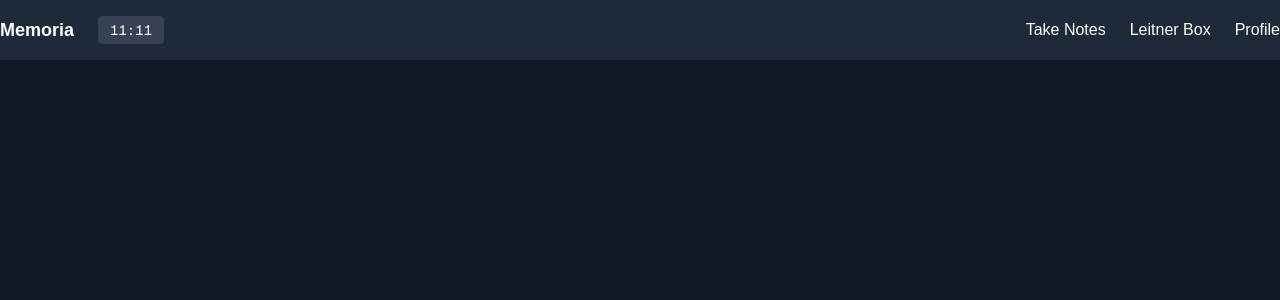
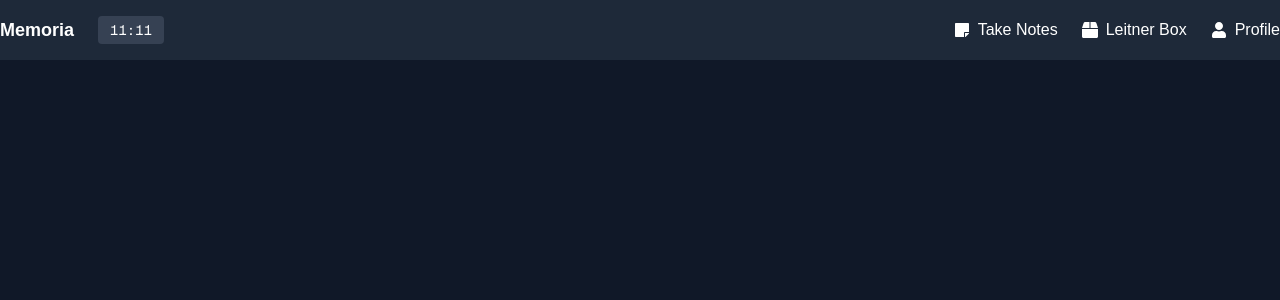
Before and after one commit to Nadir-Bsd/Memoria_Front, a Next.js app: page / in a window 1280 px wide. Shown: the top 300 px of the page. Built offline with nearby package versions, Linux system fonts and the light colour scheme.

Commit message:
Add react-icons dependency and update NavBar component with icons

```diff
--- a/package.json
+++ b/package.json
@@ -11,7 +11,8 @@
   "dependencies": {
     "next": "^15.2.4",
     "react": "^19.1.0",
-    "react-dom": "^19.1.0"
+    "react-dom": "^19.1.0",
+    "react-icons": "^5.5.0"
   },
   "devDependencies": {
     "@eslint/eslintrc": "^3",
--- a/src/app/components/navBar.tsx
+++ b/src/app/components/navBar.tsx
@@ -1,7 +1,5 @@
 import React from "react";
-
-// mettre des icones
-
+import { FaStickyNote, FaBox, FaUser } from "react-icons/fa";
 function NavBar() {
     return (
         <header className="bg-gray-800 text-white">
@@ -18,18 +16,18 @@ function NavBar() {
                 {/* Right Section: Functionalities */}
                 <ul className="flex space-x-6">
                     <li>
-                        <a href="/Notes" className="hover:text-gray-400">
-                            Take Notes
+                        <a href="/Notes" className="hover:text-gray-400 flex items-center space-x-2">
+                            <FaStickyNote /> <span>Take Notes</span>
                         </a>
                     </li>
                     <li>
-                        <a href="/LeitnerBox" className="hover:text-gray-400">
-                            Leitner Box
+                        <a href="/LeitnerBox" className="hover:text-gray-400 flex items-center space-x-2">
+                            <FaBox /> <span>Leitner Box</span>
                         </a>
                     </li>
                     <li>
-                        <a href="/Profile" className="hover:text-gray-400">
-                            Profile
+                        <a href="/Profile" className="hover:text-gray-400 flex items-center space-x-2">
+                            <FaUser /> <span>Profile</span>
                         </a>
                     </li>
                 </ul>
--- a/src/app/page.tsx
+++ b/src/app/page.tsx
@@ -6,7 +6,6 @@ export const HomePage = (): JSX.Element => {
 
   return (
     <main className="relative w-full h-screen bg-gray-900">
-
       <NavBar />
     </main>
   );
```
Also changed, not shown: 1 other file (tests, documents, lock files or other folders).
